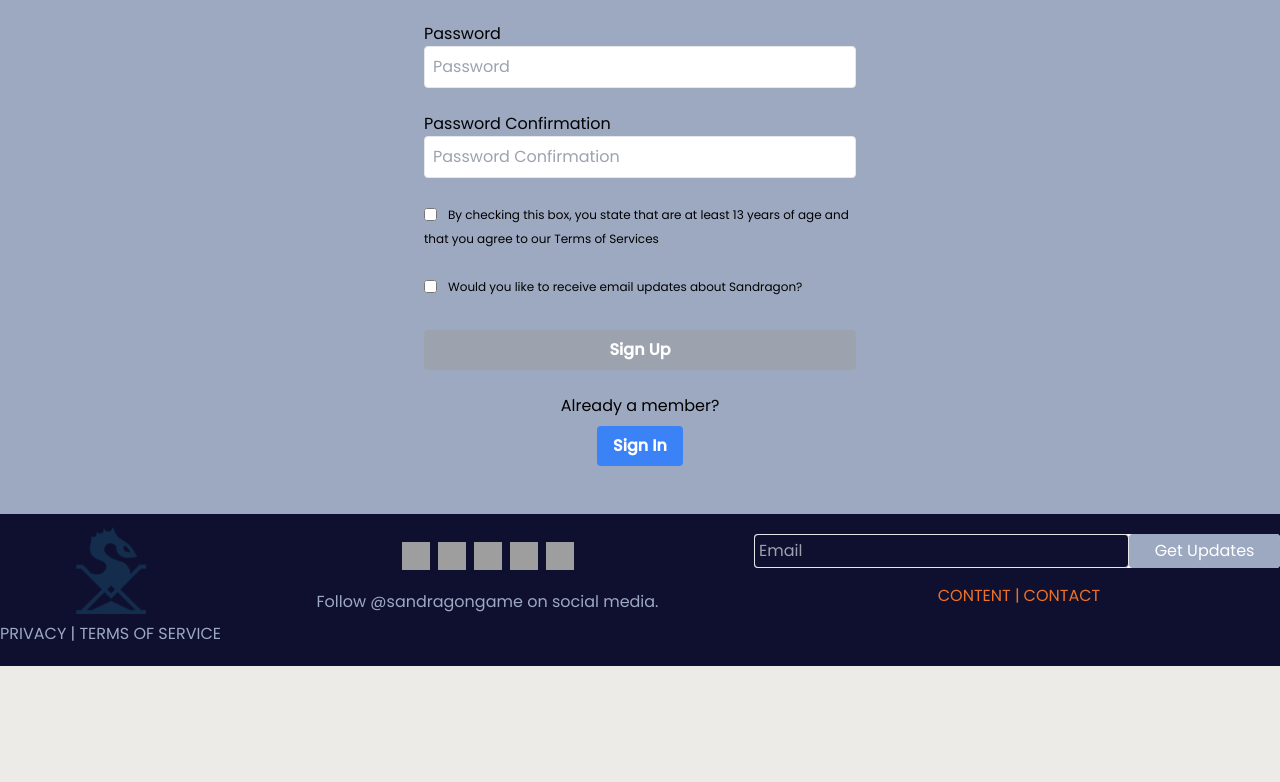
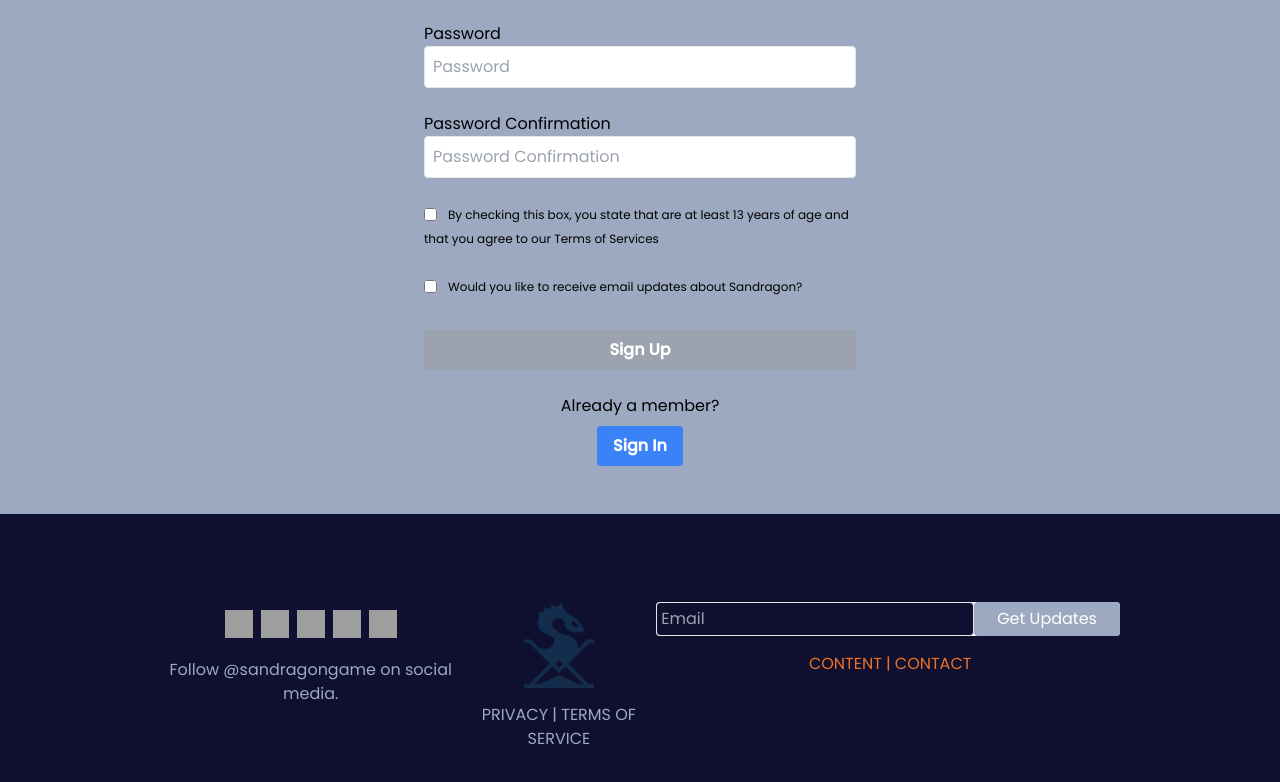
Before and after one commit to sethgabrielbrady/vue-sandragon-fe, a Vue app: page /signup in a window 1280 px wide. Shown: the part 334-1116 px from the top of the page. Before the commit the page ends 1000 px from the top, so only its background shows below. Built offline with nearby package versions, Linux system fonts and the light colour scheme; grey boxes are pictures that could not be loaded.

Commit message:
More footer updates

```diff
--- a/src/assets/css/sandragon.css
+++ b/src/assets/css/sandragon.css
@@ -8,6 +8,24 @@ body {
 
 header, footer {
   background-color: #0F102F;
+}
+
+footer {
+  padding: 0 20%;
+  height: 250px;
+}
+
+/* md */
+@media only screen and (max-width: 6768px) {
+  footer {
+    height: 325px;
+  }
+}
+/* sm */
+@media only screen and (max-width: 640px) {
+  footer {
+    height: 400px;
+  }
 }
 
 .sd-dark-blue {
--- a/src/components/UI/Footer.vue
+++ b/src/components/UI/Footer.vue
@@ -1,12 +1,7 @@
 <template>
   <div class="relative">
-    <footer class="py-3 flex flex-col md:flex-row justify-around md:justify-between text-center" style="z-index: 3; width: 100%; bottom: 0px;">
-      <div class="flex flex-col">
-        <img src="../../assets/sandragon_blue.png" class="m-auto" style="width: 70px;">
-        <p class="text-white my-2 m-auto sd-font-light-blue">
-          PRIVACY | TERMS OF SERVICE
-        </p>
-      </div>
+    <footer class="py-3 md:py-20  px-6 lg:px-40 flex flex-col md:flex-row justify-around md:justify-between text-center" style="z-index: 3; width: 100%; bottom: 0px;">
+
       <div class="flex flex-col">
         <div class="flex flex-row justify-center my-2 mt-4 sd-font-light-blue">
           <a href="https://twitter.com/sandragongame" target="_blank">
@@ -26,6 +21,13 @@
           </a>
         </div>
         <p class="text-white my-3 sd-font-light-blue">Follow @sandragongame on social media.</p>
+      </div>
+
+       <div class="flex flex-col">
+        <img src="../../assets/sandragon_blue.png" class="m-auto" style="width: 70px;">
+        <p class="text-white my-2 m-auto sd-font-light-blue">
+          PRIVACY | TERMS OF SERVICE
+        </p>
       </div>
       <div class="flex flex-col">
 
```
